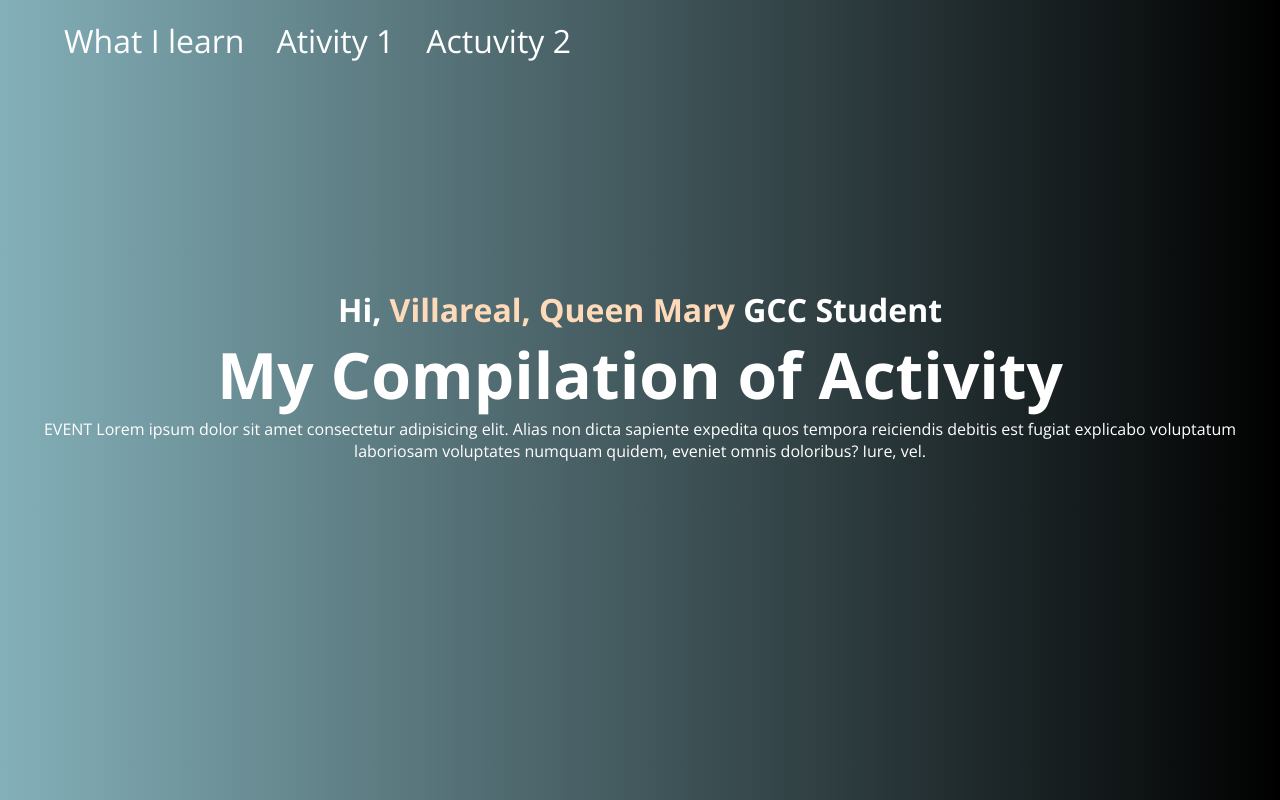
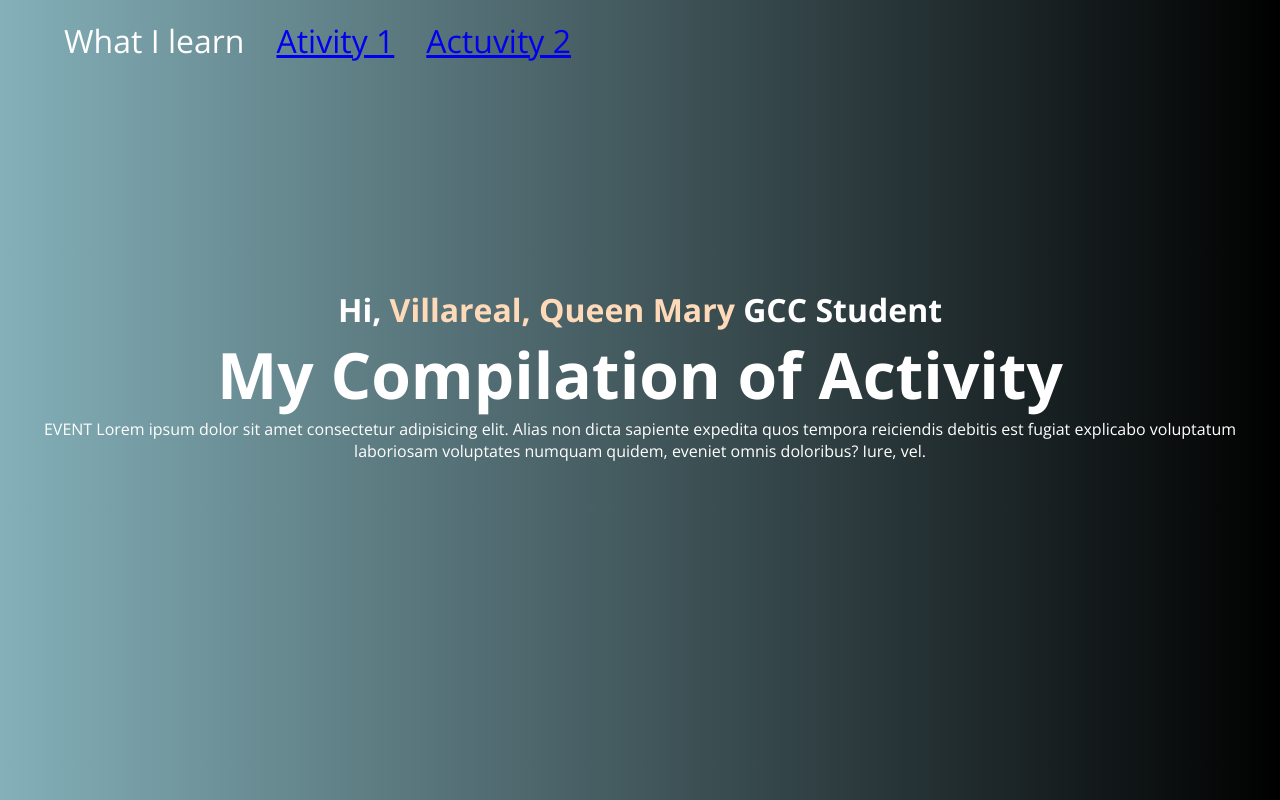
Before and after one commit to qmvills/My-Activities, a plain HTML site: page index.html in a window 1280 px wide. Shown: the top 800 px of the page. Drawn offline with nearby package versions, Linux system fonts and the light colour scheme.

Commit message:
my second commit

```diff
--- a/index.html
+++ b/index.html
@@ -9,8 +9,8 @@
 <body>
     <div class = "container">
         <li><a href = ""></a>What I learn</a></li>
-        <li><a href = "./Activity1/main.html"></a>Ativity 1</a></li>
-        <li><a href = "./Activity2/index.html"></a>Actuvity 2</a></li>
+        <li><a href = "./Activity1/main.html">Ativity 1</a></li>
+        <li><a href = "./Activity2/index.html">Actuvity 2</a></li>
     </div>
     <main class = "here">
         <h4 class="fs-4">Hi, <span>Villareal, Queen Mary</span> GCC Student</h4>
```
